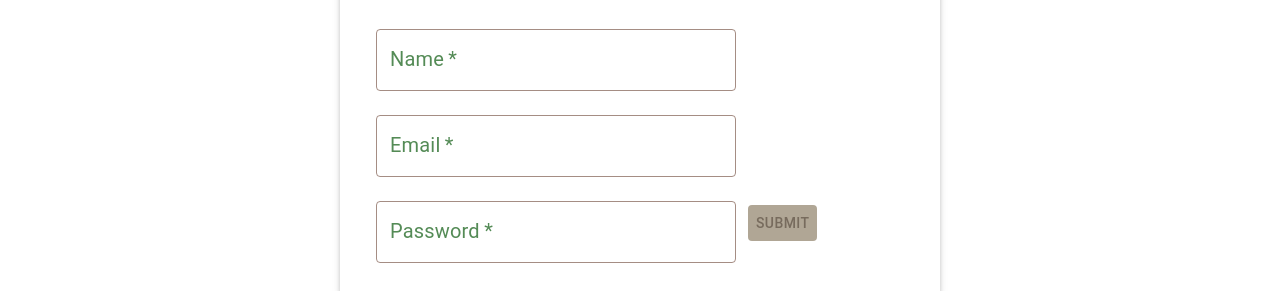
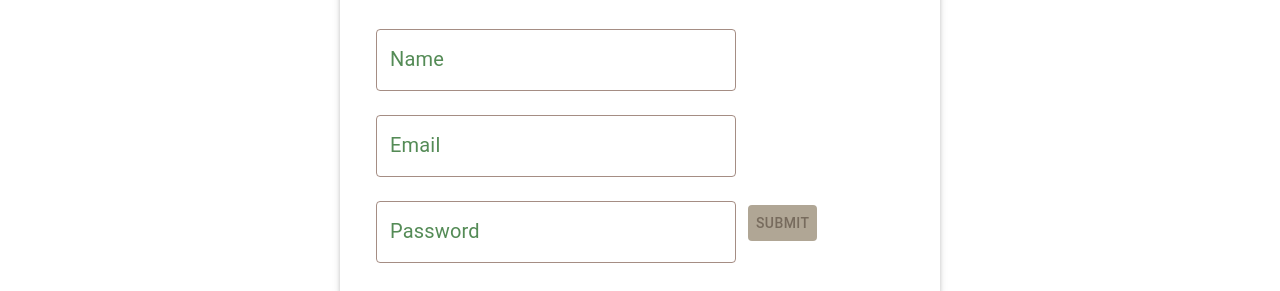
Before and after one commit to sunny7657/goit-react-hw-08-phonebook, a React (Create React App) app: page /signup in a window 1280 px wide. Shown: the part 434-725 px from the top of the page. Built offline with nearby package versions, Linux system fonts and the light colour scheme.

Commit message:
feat/form validations with yup

```diff
--- a/package.json
+++ b/package.json
@@ -6,6 +6,7 @@
   "dependencies": {
     "@emotion/react": "^11.11.3",
     "@emotion/styled": "^11.11.0",
+    "@hookform/resolvers": "^3.9.0",
     "@mui/icons-material": "^5.15.10",
     "@mui/material": "^5.15.10",
     "@reduxjs/toolkit": "^2.2.1",
@@ -23,7 +24,8 @@
     "react-scripts": "^5.0.1",
     "redux-persist": "^6.0.0",
     "styled-components": "^6.1.8",
-    "web-vitals": "^2.1.3"
+    "web-vitals": "^2.1.3",
+    "yup": "^1.4.0"
   },
   "scripts": {
     "start": "react-scripts start",
--- a/src/components/LoginForm/LoginForm.jsx
+++ b/src/components/LoginForm/LoginForm.jsx
@@ -2,14 +2,31 @@ import { Box, Button, TextField } from '@mui/material';
 import { useDispatch } from 'react-redux';
 import { login } from '../../redux/auth/auth-operations';
 import { useForm } from 'react-hook-form';
+import { yupResolver } from '@hookform/resolvers/yup';
+import * as Yup from 'yup';
 import { Notify } from 'notiflix';
 
+const loginSchema = Yup.object().shape({
+  email: Yup.string()
+    .email('Invalid email address')
+    .required('This field is required')
+    .matches(/^[^\s@]+@[^\s@]+\.[^\s@]+$/, 'Invalid email address'),
+  password: Yup.string()
+    .required('This field is required')
+    .matches(
+      /^(?=.*[A-Z])(?=.*[a-z])(?=.*[0-9]).{8,}$/,
+      'Password must contain at least 8 characters, one uppercase letter, one lowercase letter, and one number'
+    ),
+});
+
 const LoginForm = () => {
-  const { register, handleSubmit, reset } = useForm({
-    initialValue: {
-      email: '',
-      password: '',
-    },
+  const {
+    register,
+    handleSubmit,
+    reset,
+    formState: { errors },
+  } = useForm({
+    resolver: yupResolver(loginSchema),
   });
   const dispatch = useDispatch();
 
@@ -35,17 +52,17 @@ const LoginForm = () => {
     >
       <TextField
         type="email"
-        name="email"
         label="Email"
-        required
-        {...register('email', { required: 'This field is required' })}
+        error={!!errors.email}
+        helperText={errors.email?.message}
+        {...register('email')}
       />
       <TextField
         type="password"
-        name="password"
         label="Password"
-        required
-        {...register('password', { required: 'This field is required' })}
+        error={!!errors.password}
+        helperText={errors.password?.message}
+        {...register('password')}
       />
       <Button
         type="submit"
--- a/src/components/RegistrationForm/RegistrationForm.jsx
+++ b/src/components/RegistrationForm/RegistrationForm.jsx
@@ -1,13 +1,36 @@
 import { Box, Button, TextField } from '@mui/material';
-
 import { useDispatch } from 'react-redux';
 import { signup } from '../../redux/auth/auth-operations';
 import { useForm } from 'react-hook-form';
+import { yupResolver } from '@hookform/resolvers/yup';
+import * as Yup from 'yup';
 import { Notify } from 'notiflix';
 
+const registrationSchema = Yup.object().shape({
+  name: Yup.string()
+    .required('This field is required')
+    .matches(/^[a-zA-Z\s]+$/, 'Name can only contain letters and spaces'),
+  email: Yup.string()
+    .email('Invalid email address')
+    .required('This field is required')
+    .matches(/^[^\s@]+@[^\s@]+\.[^\s@]+$/, 'Invalid email address'),
+  password: Yup.string()
+    .min(8, 'Password must be at least 8 characters long')
+    .required('This field is required')
+    .matches(
+      /^(?=.*[A-Z])(?=.*[a-z])(?=.*[0-9]).{8,}$/,
+      'Password must contain at least 8 characters, one uppercase letter, one lowercase letter, and one number'
+    ),
+});
+
 const RegistrationForm = () => {
-  const { register, handleSubmit, reset } = useForm({
-    defaultValues: { name: '', email: '', password: '' },
+  const {
+    register,
+    handleSubmit,
+    reset,
+    formState: { errors },
+  } = useForm({
+    resolver: yupResolver(registrationSchema),
   });
 
   const dispatch = useDispatch();
@@ -36,26 +59,24 @@ const RegistrationForm = () => {
     >
       <TextField
         type="text"
-        name="name"
         label="Name"
-        required
-        {...register('name', { required: 'This field is required' })}
+        error={!!errors.name}
+        helperText={errors.name?.message}
+        {...register('name')}
       />
       <TextField
         type="email"
-        name="email"
         label="Email"
-        required
-        {...register('email', { required: 'This field is required' })}
+        error={!!errors.email}
+        helperText={errors.email?.message}
+        {...register('email')}
       />
       <TextField
         type="password"
-        name="password"
         label="Password"
-        required
-        {...register('password', {
-          required: 'Please, enter at list 8 symbols',
-        })}
+        error={!!errors.password}
+        helperText={errors.password?.message}
+        {...register('password')}
       />
       <Button
         type="submit"
--- a/src/pages/LoginPage.jsx
+++ b/src/pages/LoginPage.jsx
@@ -1,6 +1,6 @@
 import React from 'react';
 import { Alert, Typography, Box, Paper } from '@mui/material';
-import LoginForm from 'components/LoginForm/LoginForm'; // Formularz logowania
+import LoginForm from 'components/LoginForm/LoginForm';
 import { selectAuthError, selectAuthLoading } from '../redux/selectors';
 import { useSelector } from 'react-redux';
 import { AppLoader } from 'components/Loader/Loader';
```
Also changed, not shown: 1 other file (tests, documents, lock files or other folders).
